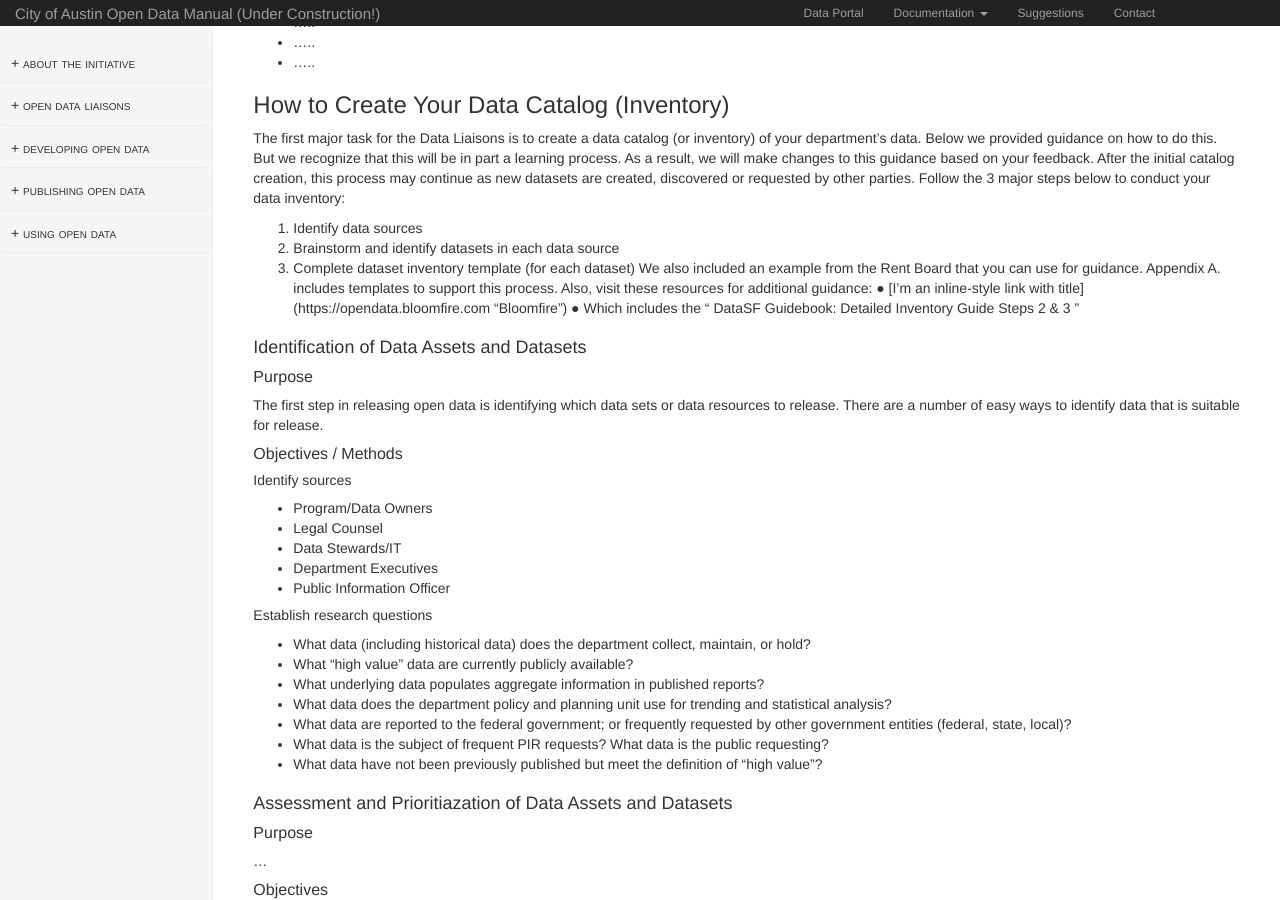
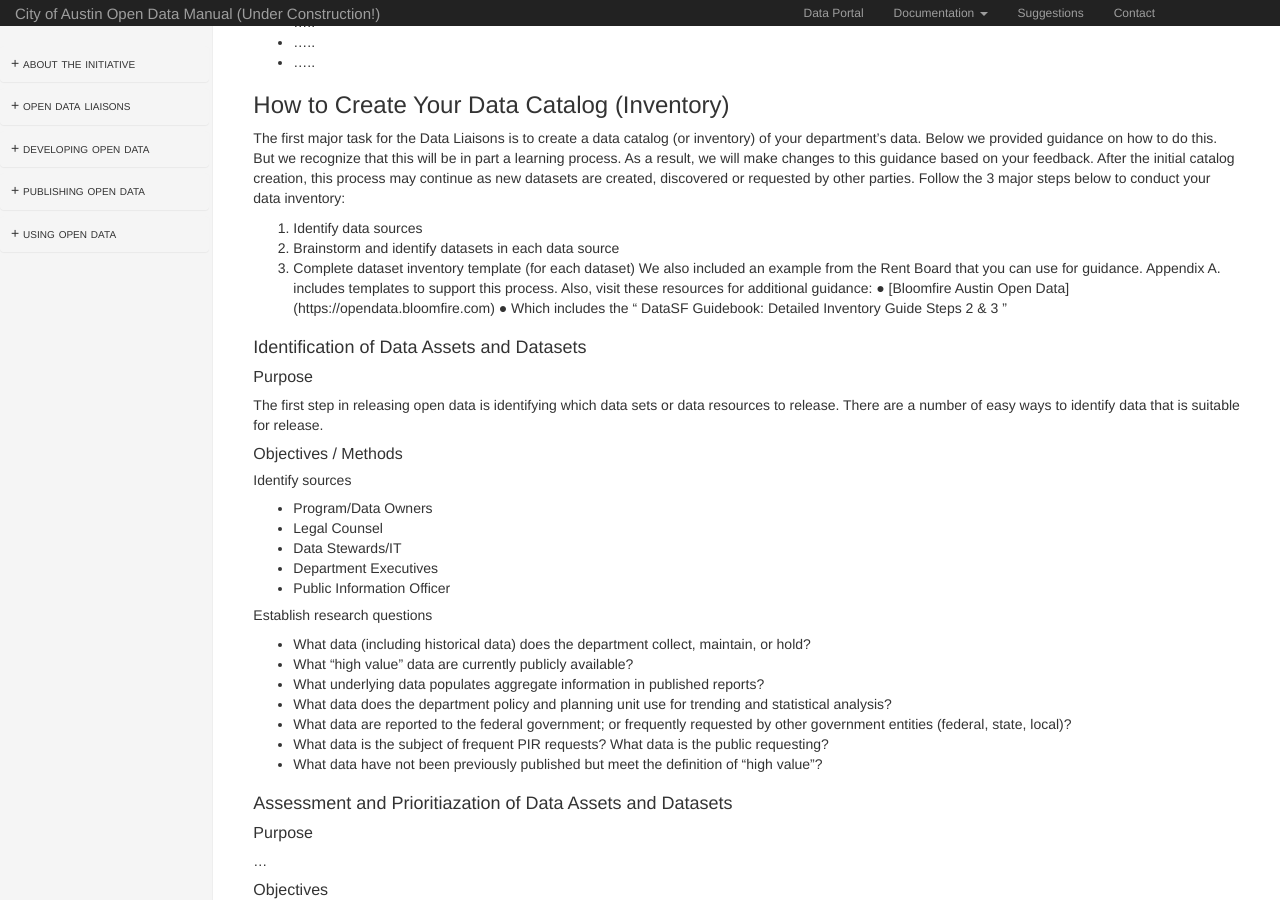
Before and after one commit to cityofaustin/open-data-manual, a Jekyll site: the page built from inventory.md, in a window 1280 px wide and 900 px high, scrolled down 2938 px. Built offline with Jekyll 4.4.1, drawn with Linux system fonts in a browser that asks for light colours; nearby versions of some CDN libraries.

Commit message:
Update inventory.md

```diff
--- a/inventory.md
+++ b/inventory.md
@@ -137,7 +137,7 @@ Follow the 3 major steps below to conduct your data inventory:
 We also included an example from the Rent Board that you can use for guidance. Appendix A.
 includes templates to support this process.
 Also, visit these resources for additional guidance:
-  ● [I'm an inline-style link with title] (https://opendata.bloomfire.com "Bloomfire")
+  ● [Bloomfire Austin Open Data] (https://opendata.bloomfire.com)
   ● Which includes the “ DataSF Guidebook: Detailed Inventory Guide Steps 2 & 3 ”
 
 
```
